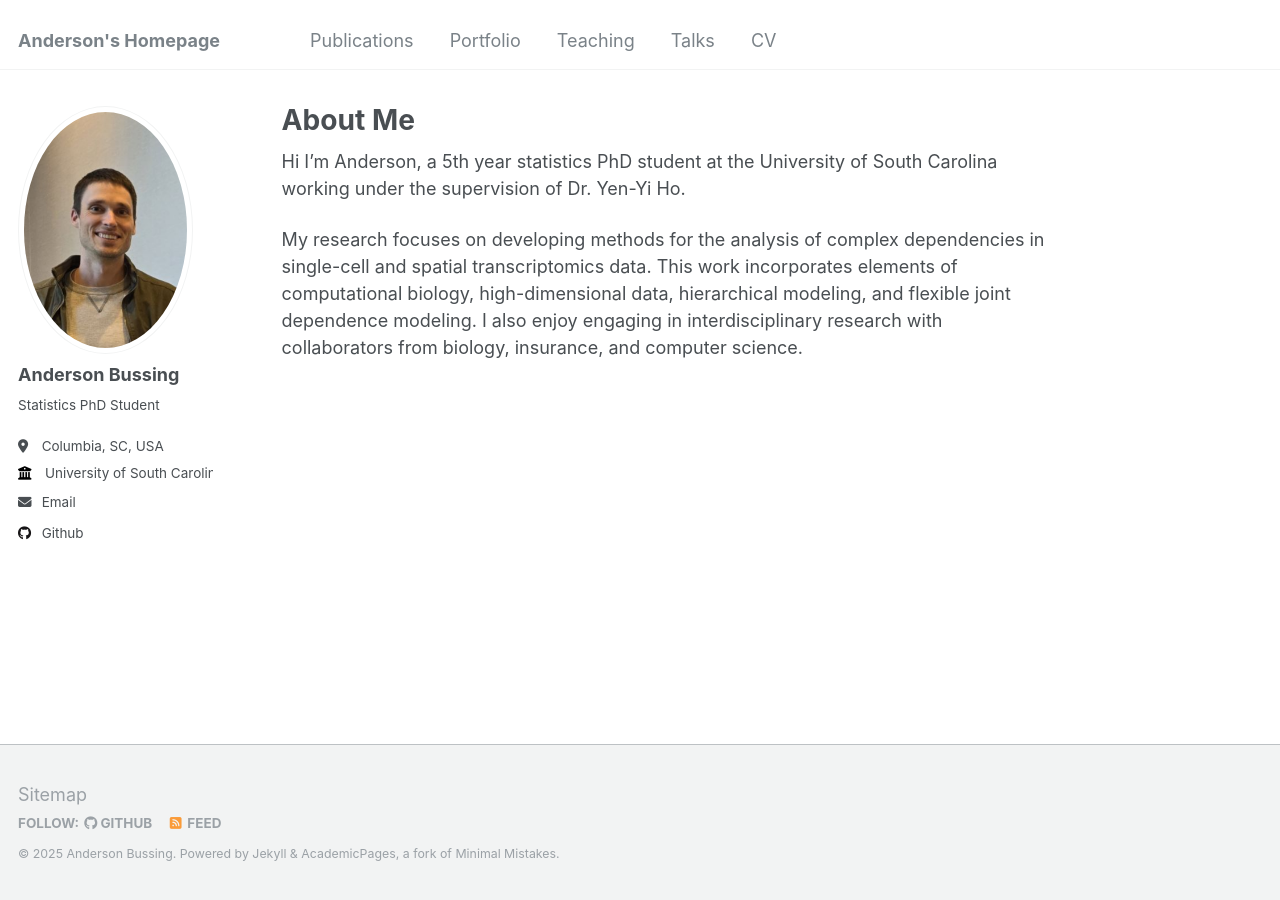
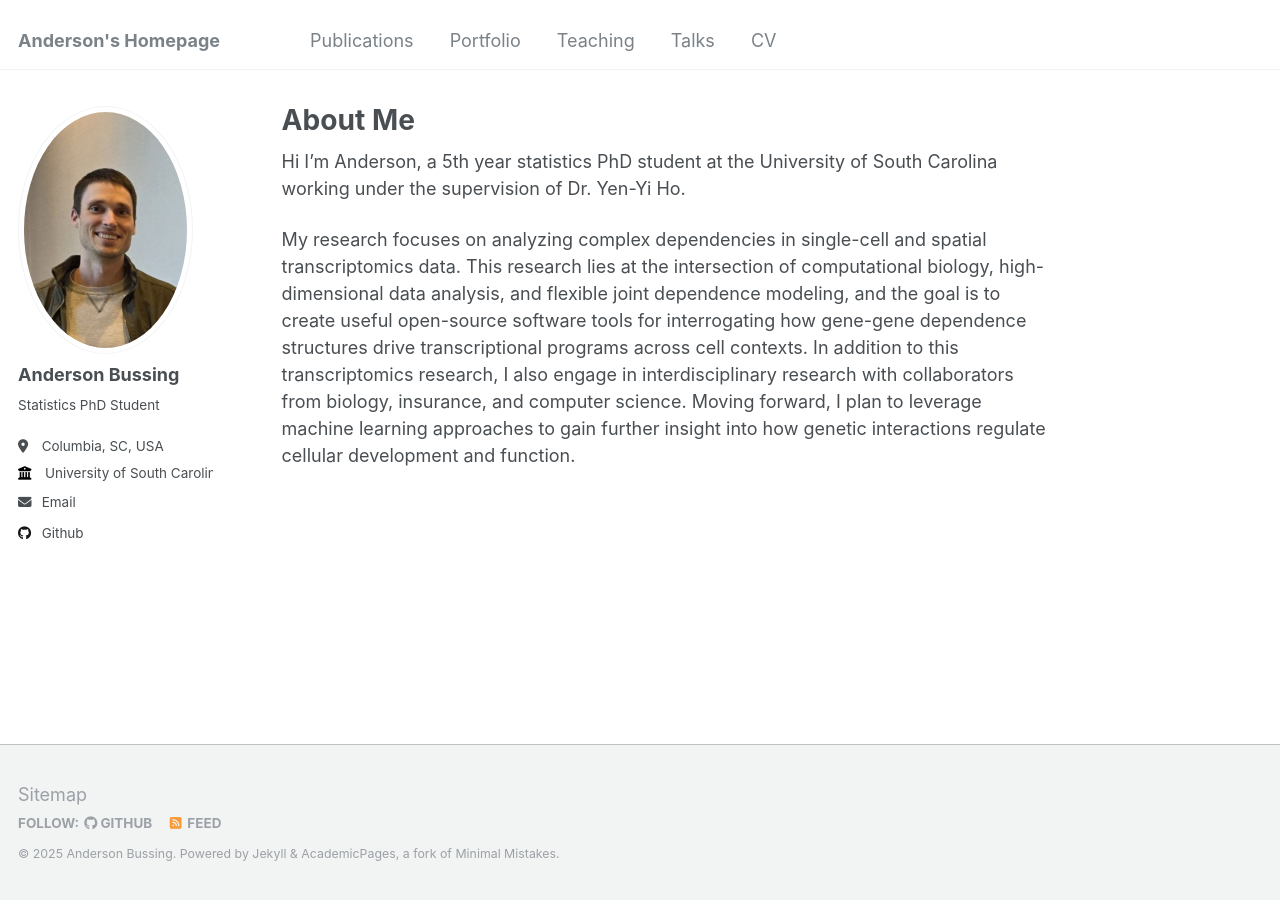
Before and after one commit to abussing/abussing.github.io, a Jekyll site: the page built from _pages/about.md, in a window 1280 px wide. Built offline with Jekyll 4.4.1, drawn with Linux system fonts in a browser that asks for light colours.

Commit message:
Update about.md

```diff
--- a/_pages/about.md
+++ b/_pages/about.md
@@ -9,4 +9,4 @@
 
 Hi I'm Anderson, a 5th year statistics PhD student at the University of South Carolina working under the supervision of Dr. Yen-Yi Ho.
 
-My research focuses on developing methods for the analysis of complex dependencies in single-cell and spatial transcriptomics data. This work incorporates elements of computational biology, high-dimensional data, hierarchical modeling, and flexible joint dependence modeling. I also enjoy engaging in interdisciplinary research with collaborators from biology, insurance, and computer science.
+My research focuses on analyzing complex dependencies in single-cell and spatial transcriptomics data. This research lies at the intersection of computational biology, high-dimensional data analysis, and flexible joint dependence modeling, and the goal is to create useful open-source software tools for interrogating how gene-gene dependence structures drive transcriptional programs across cell contexts. In addition to this transcriptomics research, I also engage in interdisciplinary research with collaborators from biology, insurance, and computer science. Moving forward, I plan to leverage machine learning approaches to gain further insight into how genetic interactions regulate cellular development and function.
```
